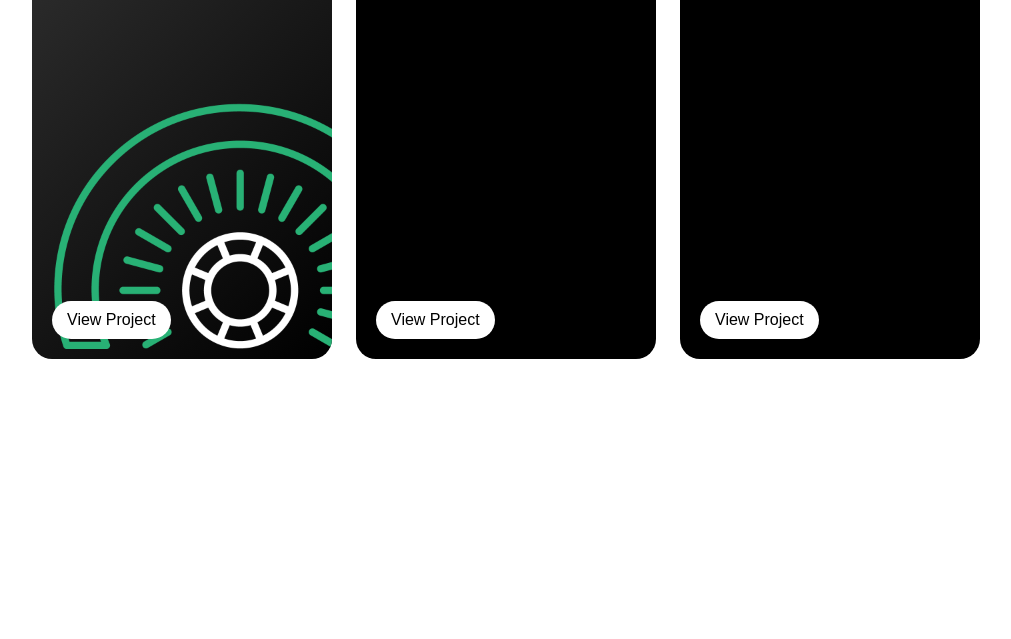
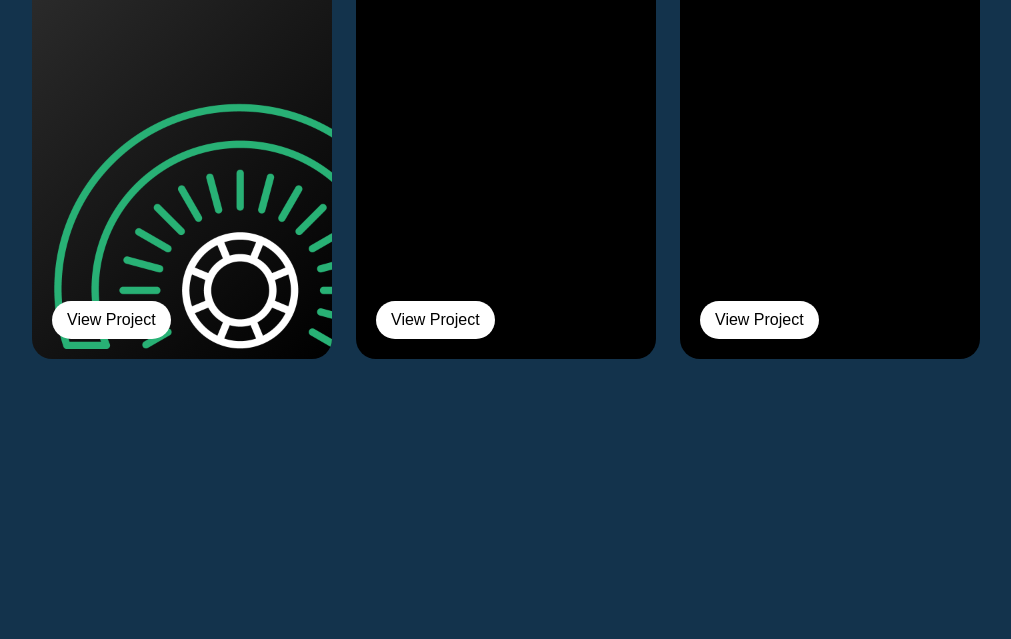
Before and after one commit to ThatEpicChris/ThatEpicChris.github.io, a plain HTML site: page home.html in a window 1280 px wide. Shown: the part 161-800 px from the top of the page, without its empty margins (134-1145 px from the left). Drawn offline with Linux system fonts and the light colour scheme; a web font is replaced by a local one.

Commit message:
HOME2-Added background color

```diff
--- a/assets/home2.css
+++ b/assets/home2.css
@@ -1,6 +1,7 @@
 html, body {
   margin: 0;
   padding: 0;
+  background-color: #13334c;
 }
 
 .cb-projectContainer {
```
